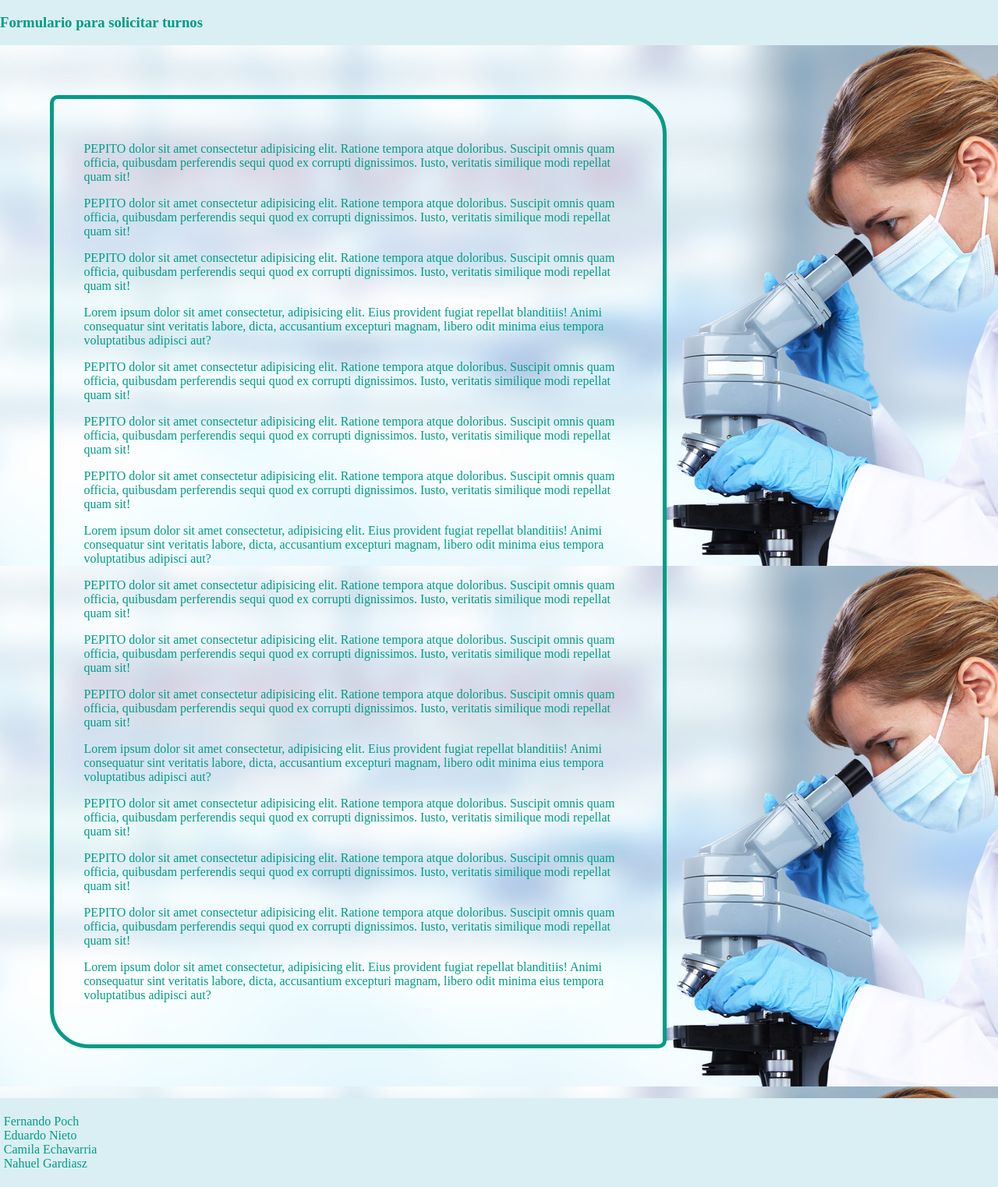
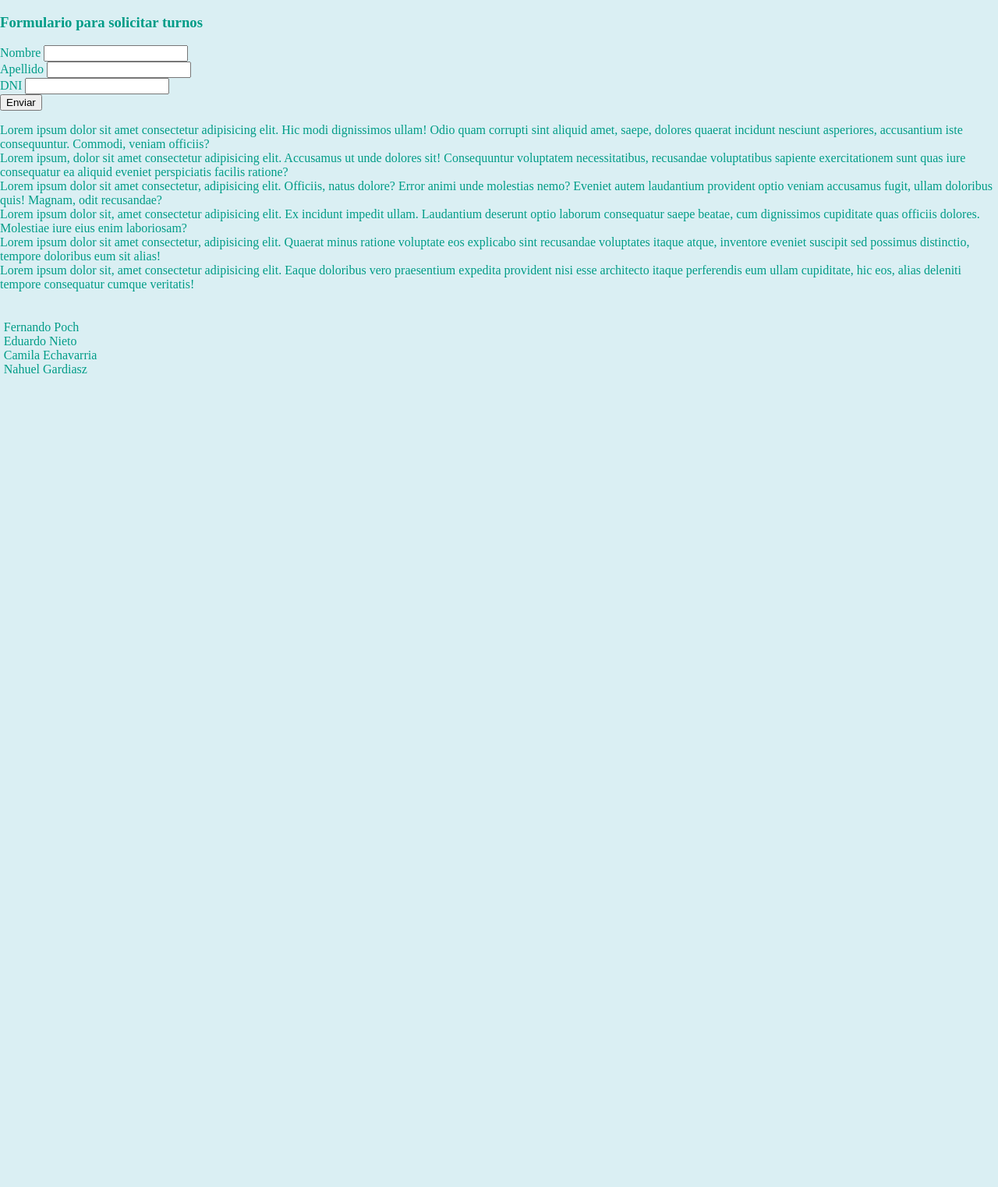
Before and after one commit to Nahuelitor/CaC-23013-grupo7, a plain HTML site: page paginas/turnos.html in a window 1280 px wide. Shown: the part 260-1783 px from the top of the page at 78% size. After the commit the page ends 800 px from the top, so only its background shows below. Drawn offline with Linux system fonts and the light colour scheme.

Commit message:
form en turnos.html+header2.css(con sticky sin JS)

```diff
--- a/paginas/turnos.html
+++ b/paginas/turnos.html
@@ -31,50 +31,27 @@
     <h1>Reserva de Turnos</h1>
     <h3>Formulario para solicitar turnos</h3>
 
-    <section class="bodyhome">
-        <div class="presentation">
-        <p>PEPITO dolor sit amet consectetur adipisicing elit. Ratione tempora atque doloribus.
-            Suscipit omnis quam officia, quibusdam perferendis sequi quod ex corrupti dignissimos. Iusto,
-            veritatis similique modi repellat quam sit!</p>
-        <p>PEPITO dolor sit amet consectetur adipisicing elit. Ratione tempora atque doloribus.
-            Suscipit omnis quam officia, quibusdam perferendis sequi quod ex corrupti dignissimos. Iusto,
-            veritatis similique modi repellat quam sit!</p>
-        <p>PEPITO dolor sit amet consectetur adipisicing elit. Ratione tempora atque doloribus.
-            Suscipit omnis quam officia, quibusdam perferendis sequi quod ex corrupti dignissimos. Iusto,
-            veritatis similique modi repellat quam sit!</p>
-        <p>Lorem ipsum dolor sit amet consectetur, adipisicing elit. Eius provident fugiat repellat blanditiis! Animi consequatur sint veritatis labore, dicta, accusantium excepturi magnam, libero odit minima eius tempora voluptatibus adipisci aut?</p>
-        <p>PEPITO dolor sit amet consectetur adipisicing elit. Ratione tempora atque doloribus.
-            Suscipit omnis quam officia, quibusdam perferendis sequi quod ex corrupti dignissimos. Iusto,
-            veritatis similique modi repellat quam sit!</p>
-        <p>PEPITO dolor sit amet consectetur adipisicing elit. Ratione tempora atque doloribus.
-            Suscipit omnis quam officia, quibusdam perferendis sequi quod ex corrupti dignissimos. Iusto,
-            veritatis similique modi repellat quam sit!</p>
-        <p>PEPITO dolor sit amet consectetur adipisicing elit. Ratione tempora atque doloribus.
-            Suscipit omnis quam officia, quibusdam perferendis sequi quod ex corrupti dignissimos. Iusto,
-            veritatis similique modi repellat quam sit!</p>
-        <p>Lorem ipsum dolor sit amet consectetur, adipisicing elit. Eius provident fugiat repellat blanditiis! Animi consequatur sint veritatis labore, dicta, accusantium excepturi magnam, libero odit minima eius tempora voluptatibus adipisci aut?</p>
-        <p>PEPITO dolor sit amet consectetur adipisicing elit. Ratione tempora atque doloribus.
-            Suscipit omnis quam officia, quibusdam perferendis sequi quod ex corrupti dignissimos. Iusto,
-            veritatis similique modi repellat quam sit!</p>
-        <p>PEPITO dolor sit amet consectetur adipisicing elit. Ratione tempora atque doloribus.
-            Suscipit omnis quam officia, quibusdam perferendis sequi quod ex corrupti dignissimos. Iusto,
-            veritatis similique modi repellat quam sit!</p>
-        <p>PEPITO dolor sit amet consectetur adipisicing elit. Ratione tempora atque doloribus.
-            Suscipit omnis quam officia, quibusdam perferendis sequi quod ex corrupti dignissimos. Iusto,
-            veritatis similique modi repellat quam sit!</p>
-        <p>Lorem ipsum dolor sit amet consectetur, adipisicing elit. Eius provident fugiat repellat blanditiis! Animi consequatur sint veritatis labore, dicta, accusantium excepturi magnam, libero odit minima eius tempora voluptatibus adipisci aut?</p>
-        <p>PEPITO dolor sit amet consectetur adipisicing elit. Ratione tempora atque doloribus.
-            Suscipit omnis quam officia, quibusdam perferendis sequi quod ex corrupti dignissimos. Iusto,
-            veritatis similique modi repellat quam sit!</p>
-        <p>PEPITO dolor sit amet consectetur adipisicing elit. Ratione tempora atque doloribus.
-            Suscipit omnis quam officia, quibusdam perferendis sequi quod ex corrupti dignissimos. Iusto,
-            veritatis similique modi repellat quam sit!</p>
-        <p>PEPITO dolor sit amet consectetur adipisicing elit. Ratione tempora atque doloribus.
-            Suscipit omnis quam officia, quibusdam perferendis sequi quod ex corrupti dignissimos. Iusto,
-            veritatis similique modi repellat quam sit!</p>
-        <p>Lorem ipsum dolor sit amet consectetur, adipisicing elit. Eius provident fugiat repellat blanditiis! Animi consequatur sint veritatis labore, dicta, accusantium excepturi magnam, libero odit minima eius tempora voluptatibus adipisci aut?</p>
-    </section>
+    <form>
+        <label for="nombre">Nombre </label>
+        <input type="text" id="nombre" name="nombre"><br>
 
+        <label for="apellido">Apellido </label>
+        <input type="text" id="apellido" name="apellido"><br>
+
+        <label for="dni">DNI </label>
+        <input type="text" id="dni" name="dni"><br>
+        <button type="submit" onclick="descargarCSV()">Enviar</button>
+<!--  <button  onclick="descargarCSV()">Descargar CSV</button>   -->
+    </form>
+
+        <p>
+            Lorem ipsum dolor sit amet consectetur adipisicing elit. Hic modi dignissimos ullam! Odio quam corrupti sint aliquid amet, saepe, dolores quaerat incidunt nesciunt asperiores, accusantium iste consequuntur. Commodi, veniam officiis? <br>
+            Lorem ipsum, dolor sit amet consectetur adipisicing elit. Accusamus ut unde dolores sit! Consequuntur voluptatem necessitatibus, recusandae voluptatibus sapiente exercitationem sunt quas iure consequatur ea aliquid eveniet perspiciatis facilis ratione? <br>
+            Lorem ipsum dolor sit amet consectetur, adipisicing elit. Officiis, natus dolore? Error animi unde molestias nemo? Eveniet autem laudantium provident optio veniam accusamus fugit, ullam doloribus quis! Magnam, odit recusandae? <br>
+            Lorem ipsum dolor sit, amet consectetur adipisicing elit. Ex incidunt impedit ullam. Laudantium deserunt optio laborum consequatur saepe beatae, cum dignissimos cupiditate quas officiis dolores. Molestiae iure eius enim laboriosam?<br>
+            Lorem ipsum dolor sit amet consectetur, adipisicing elit. Quaerat minus ratione voluptate eos explicabo sint recusandae voluptates itaque atque, inventore eveniet suscipit sed possimus distinctio, tempore doloribus eum sit alias! <br>
+            Lorem ipsum dolor sit, amet consectetur adipisicing elit. Eaque doloribus vero praesentium expedita provident nisi esse architecto itaque perferendis eum ullam cupiditate, hic eos, alias deleniti tempore consequatur cumque veritatis! <br>
+        </p>
 
     <footer>
         <adress>
```
Also changed, not shown: css/header_css.css (deleted).
